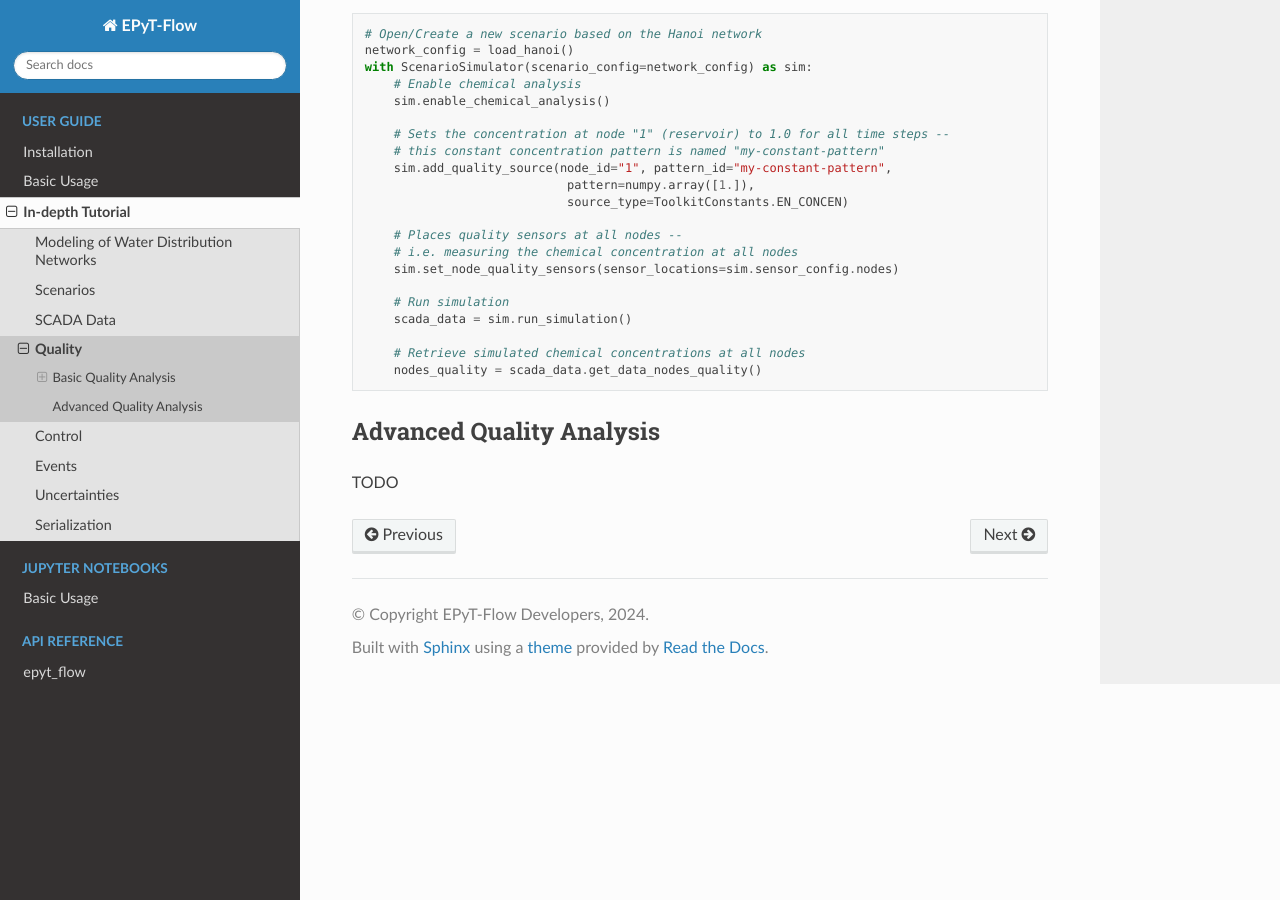
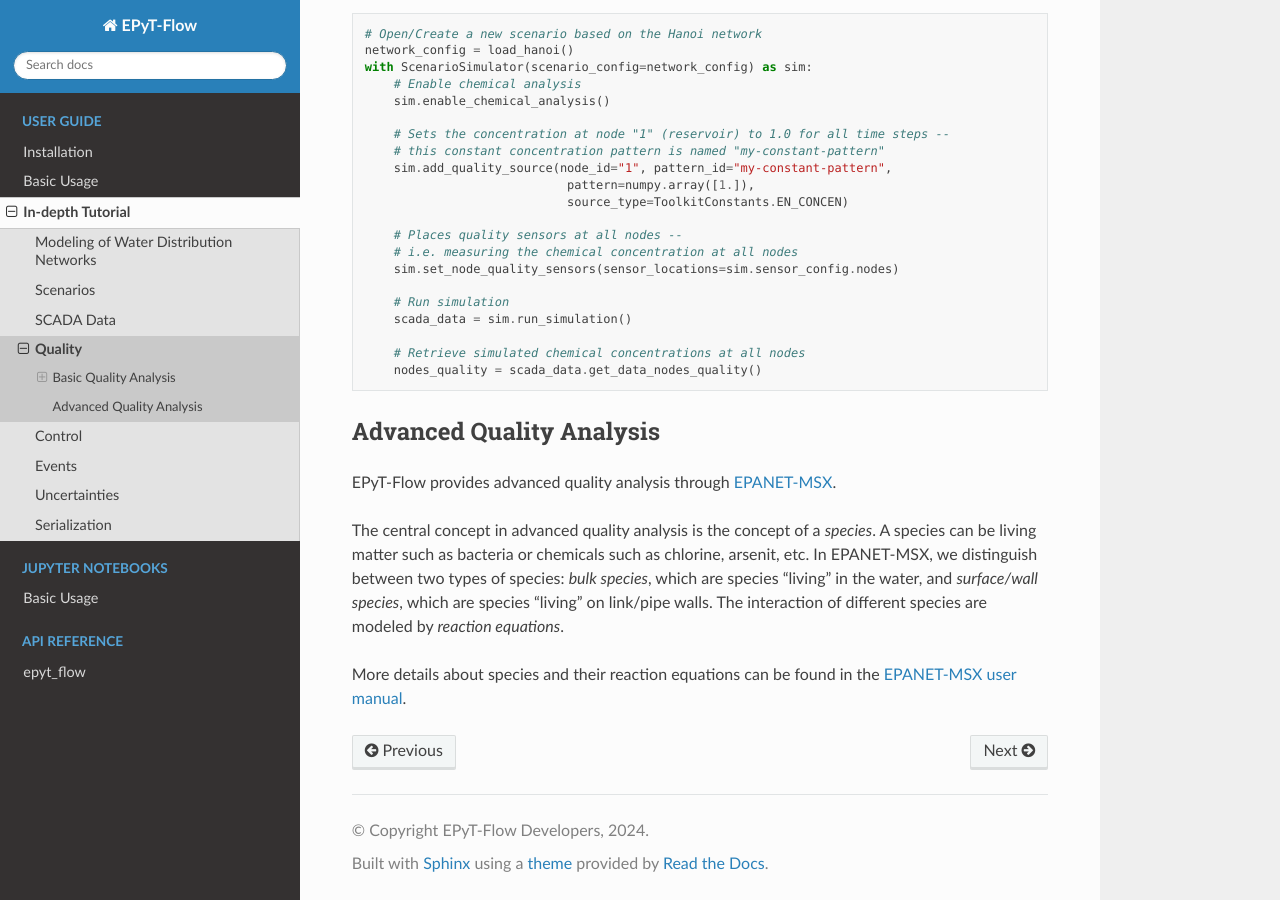
Before and after one commit to WaterFutures/EPyT-Flow, a Sphinx documentation site: the page built from docs/tut.quality.rst, in a window 1280 px wide and 900 px high, scrolled down 1807 px. Built offline with Sphinx 7.4.7 and the Read the Docs theme 2.0.0, drawn with Linux system fonts in a browser that asks for light colours; some of the changed text lies outside the part shown.

Commit message:
Add brief intro about EPANET-MSX

```diff
--- a/docs/tut.quality.rst
+++ b/docs/tut.quality.rst
@@ -4,9 +4,12 @@
 Quality
 *******
 
-EPyT-Flow supports basic and advanced quality analysis -- the former is realized
+EPyT-Flow supports :ref:`basic <basic_quality>` and :ref:`advanced <advanced_quality>` quality analysis -- the former is realized
 through `EPANET <https://github.com/OpenWaterAnalytics/epanet>`_ and the latter one
 through the usage of `EPANET-MSX <https://github.com/OpenWaterAnalytics/epanet-msx>`_.
+
+
+.. _basic_quality:
 
 Basic Quality Analysis
 ++++++++++++++++++++++
@@ -121,7 +124,20 @@
         nodes_quality = scada_data.get_data_nodes_quality()
 
 
+.. _advanced_quality:
+
 Advanced Quality Analysis
 +++++++++++++++++++++++++
 
-TODO
+EPyT-Flow provides advanced quality analysis through
+`EPANET-MSX <https://github.com/OpenWaterAnalytics/epanet-msx>`_.
+
+The central concept in advanced quality analysis is the concept of a *species*.
+A species can be living matter such as bacteria or chemicals such as chlorine, arsenit, etc.
+In EPANET-MSX, we distinguish between two types of species:
+*bulk species*, which are species "living" in the water,
+and *surface/wall species*, which are species "living" on link/pipe walls.
+The interaction of different species are modeled by *reaction equations*.
+
+More details about species and their reaction equations can be found in the
+`EPANET-MSX user manual <https://cfpub.epa.gov/si/si_public_file_download.cfm?p_download_id=547058&Lab=CESER>`_.
```
